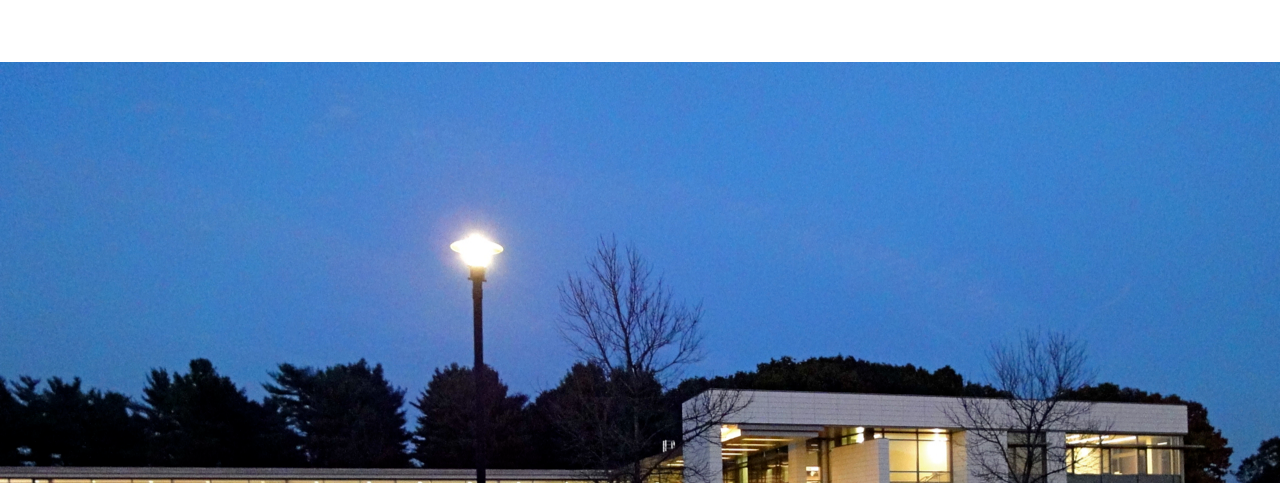
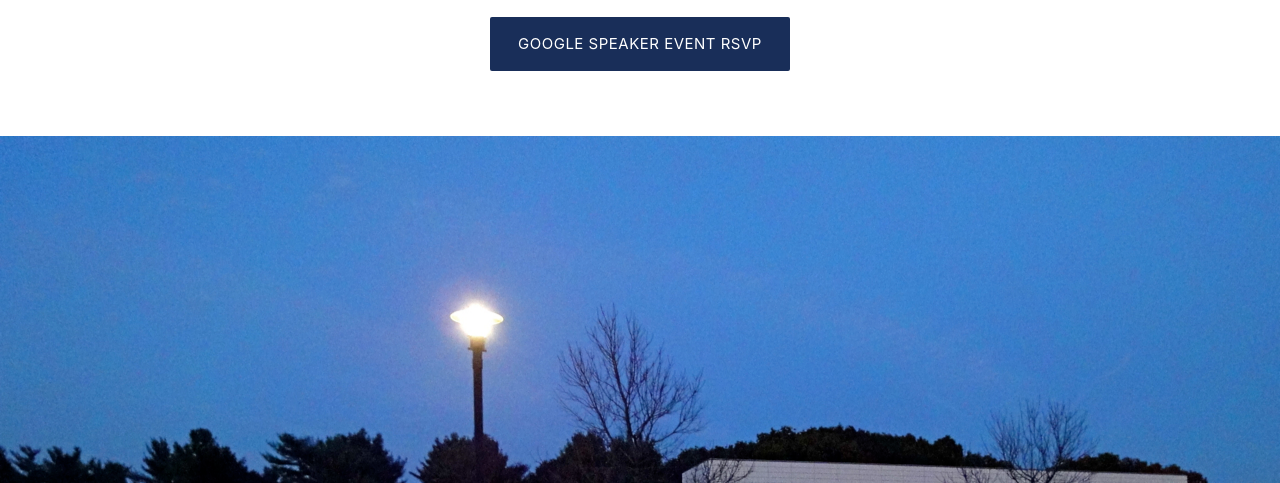
Before and after one commit to berks-tech-club/website, a plain HTML site: page index.html in a window 1280 px wide. Shown: the part 317-800 px from the top of the page. Drawn offline with nearby package versions, Linux system fonts and the light colour scheme.

Commit message:
added google rsvp

```diff
--- a/index.html
+++ b/index.html
@@ -32,6 +32,9 @@
             <div class="row center">
                <h5 class="header col s12 light pblue-text">The official tech club for Penn State Berks</h5>
             </div>
+            <div class="row center">
+               <a href="https://docs.google.com/forms/d/e/1FAIpQLSfe7TJvj_qQAUlvaLrMvSY9baTygrk56wHDZUXCDk35KJKItA/viewform?usp=sf_link" class="btn-large waves-effect wave-light pblue btn" target="_blank">Google Speaker Event RSVP</a>
+             </div>
             <br><br>
          </div>
       </div>
```
